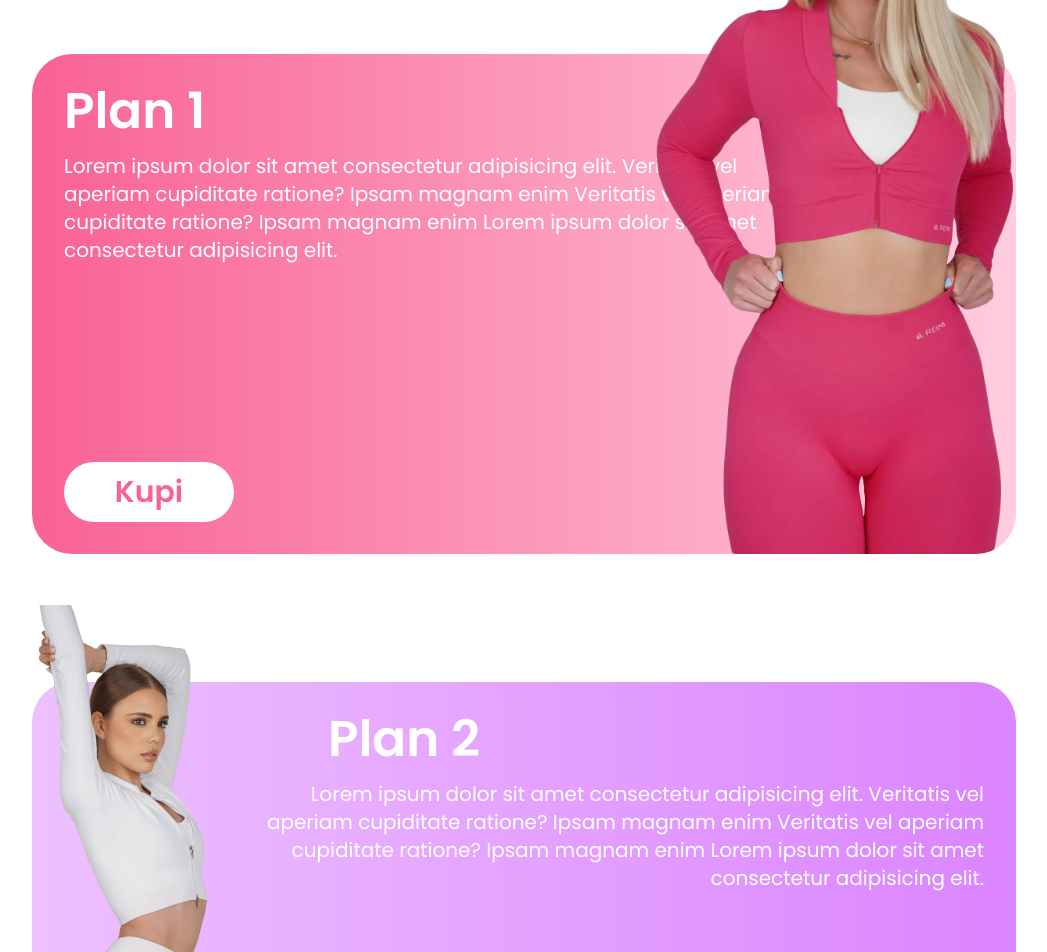
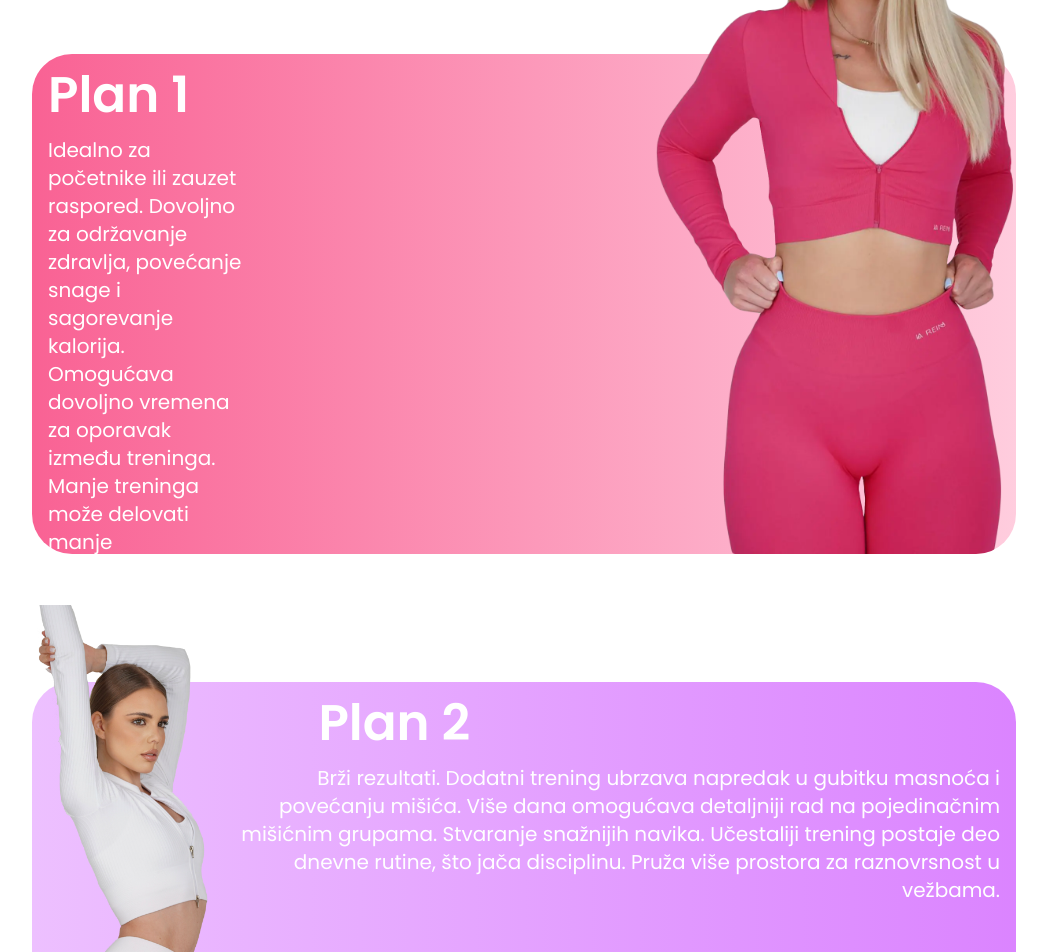
Before and after one commit to uros-simeunovic/gym-frontend, a React (Vite) app: page / in a window 1280 px wide. Shown: the part 2520-3472 px from the top of the page, without its empty margins (116-1163 px from the left). Built offline with nearby package versions, Linux system fonts and the light colour scheme; no server answers.

Commit message:
plan paragraphs

```diff
--- a/src/pages/Components/Plans.tsx
+++ b/src/pages/Components/Plans.tsx
@@ -29,15 +29,16 @@ const Plans = () => {
         </p>
       </div>
       <div className="space-y-32">
-        <div className="relative md:h-[500px] p-8 bg-gradient-to-r from-[#f96294] to-[#ffcdde] rounded-[40px] mx-auto">
+        <div className="relative md:h-[500px] p-4 bg-gradient-to-r from-[#f96294] to-[#ffcdde] rounded-[40px] mx-auto">
           <div className="h-full max-w-[80%] text-white flex flex-col justify-between gap-12">
             <div className="space-y-4">
               <h1 className="text-[50px] font-semibold leading-none">Plan 1</h1>
-              <p className="font-normal text-[12px] sm:text-xl leading-none">
-                Lorem ipsum dolor sit amet consectetur adipisicing elit.
-                Veritatis vel aperiam cupiditate ratione? Ipsam magnam enim
-                Veritatis vel aperiam cupiditate ratione? Ipsam magnam enim
-                Lorem ipsum dolor sit amet consectetur adipisicing elit.
+              <p className="font-normal text-[12px] sm:text-xl leading-none max-w-[200px]">
+                Idealno za početnike ili zauzet raspored. Dovoljno za održavanje
+                zdravlja, povećanje snage i sagorevanje kalorija. Omogućava
+                dovoljno vremena za oporavak između treninga. Manje treninga
+                može delovati manje zastrašujuće, što olakšava pridržavanje
+                rutini. Fokus na kvalitet, a ne kvantitet treninga.
               </p>
             </div>
             {userDetails?.paidPlan == "I1euJf8LyuMbj3GLVoh9" ? (
@@ -57,10 +58,10 @@ const Plans = () => {
             )}
           </div>
           <div className="absolute bottom-0 right-0 rounded-br-[40px] overflow-hidden">
-            <img src={plan1Image} className="w-[200px] sm:w-[360px]" />
+            <img src={plan1Image} className="w-[180px] sm:w-[360px]" />
           </div>
         </div>
-        <div className="relative md:h-[500px] flex p-8 bg-gradient-to-r from-[#edc0ff] to-[#db84ff] rounded-[40px] mx-auto">
+        <div className="relative md:h-[500px] flex p-4 bg-gradient-to-r from-[#edc0ff] to-[#db84ff] rounded-[40px] mx-auto">
           <div className="absolute bottom-0 left-[5px] overflow-hidden">
             <img src={whitePlan2} className="w-[170px] sm:w-[280px]" />
           </div>
@@ -70,10 +71,11 @@ const Plans = () => {
                 Plan 2
               </h1>
               <p className="font-normal text-[12px] sm:text-xl text-right leading-none">
-                Lorem ipsum dolor sit amet consectetur adipisicing elit.
-                Veritatis vel aperiam cupiditate ratione? Ipsam magnam enim
-                Veritatis vel aperiam cupiditate ratione? Ipsam magnam enim
-                Lorem ipsum dolor sit amet consectetur adipisicing elit.
+                Brži rezultati. Dodatni trening ubrzava napredak u gubitku
+                masnoća i povećanju mišića. Više dana omogućava detaljniji rad
+                na pojedinačnim mišićnim grupama. Stvaranje snažnijih navika.
+                Učestaliji trening postaje deo dnevne rutine, što jača
+                disciplinu. Pruža više prostora za raznovrsnost u vežbama.
               </p>
             </div>
             <div className="ml-auto">
```
